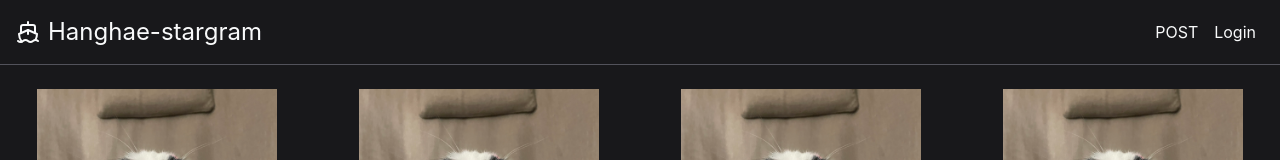
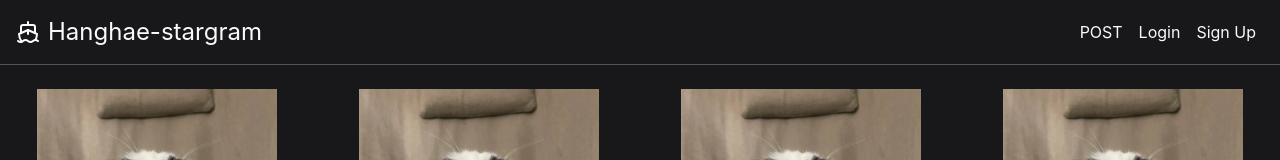
Before and after one commit to insidepixce/shipping99_16, a React (Create React App) app in the folder client/: page / in a window 1280 px wide. Shown: the top 160 px of the page. Built offline with nearby package versions, Linux system fonts and the light colour scheme.

Commit message:
임하루/Navbar.jsx/회원가입 페이지 라우트 추가

```diff
--- a/client/src/components/Navbar.jsx
+++ b/client/src/components/Navbar.jsx
@@ -16,6 +16,9 @@ export const Navbar = () => {
         <Link to="/login">
           <p className="px-2 text-base">Login</p>
         </Link>
+        <Link to="/signup">
+          <p className="px-2 text-base">Sign Up</p>
+        </Link>
       </div>
     </header>
   );
```
